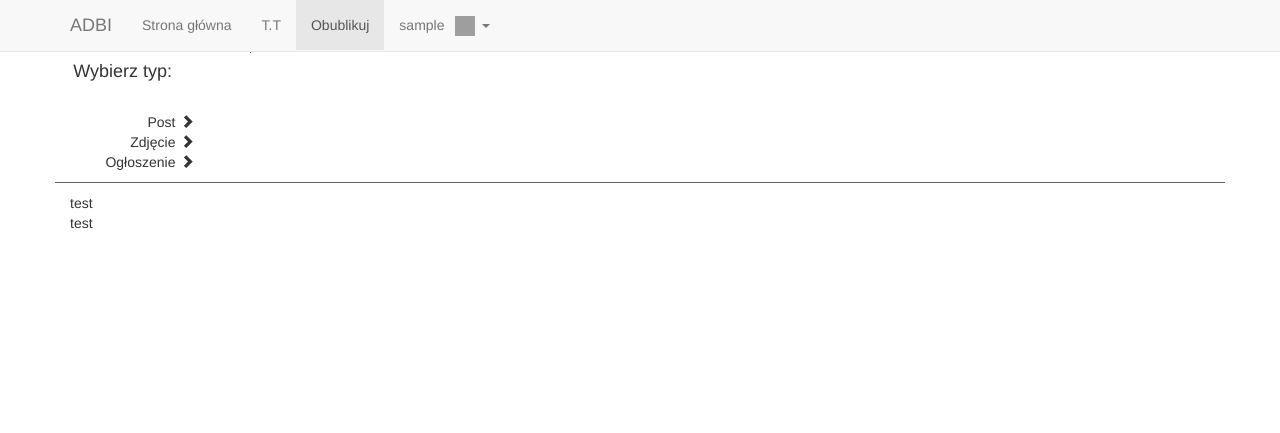
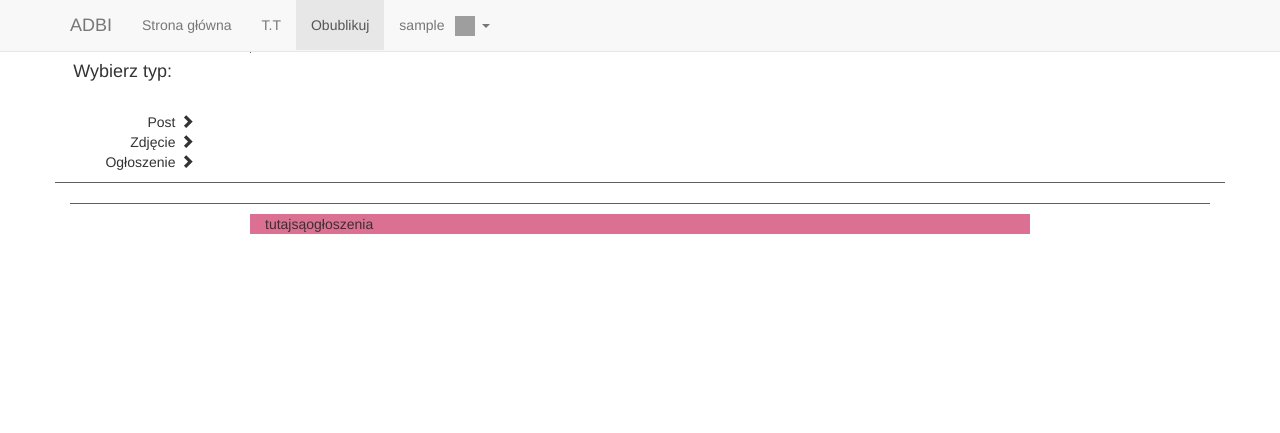
Before and after one commit to Bawiesiecdromem/Prog, a PHP site: page /page_addnewad.php in a window 1280 px wide. Shown: the top 433 px of the page. Before the commit the page ends 229 px from the top, so only its background shows below. Run offline with PHP 8.4, Linux system fonts and the light colour scheme; the visitor is signed in with stand-in values (Sample User, id 1); some libraries are stand-ins or nearby versions; grey boxes are pictures that could not be loaded.

Commit message:
Add files via upload

```diff
--- a/page_addnewad.php
+++ b/page_addnewad.php
@@ -110,10 +110,21 @@
             <div class="row">
                 <p class="adbiseparator"></p>
             </div>
+            <div class="row" ng-controller="AdbiNewAdController">
+                <div class="col-md-12">
+                    <h4>{{MyAds}}</h4>
+                    <p class="adbiseparator"></p>
+                </div>
+            </div>
             <div class="row">
-                <div class="col-md-12">
-                    test<br>
-                    test<br>
+                <div class="col-md-2">
+
+                </div>
+                <div class="col-md-8" style="background-color: palevioletred;">
+                    tutajsąogłoszenia
+                </div>
+                <div class="col-md-2">
+
                 </div>
             </div>
         </div>
```
